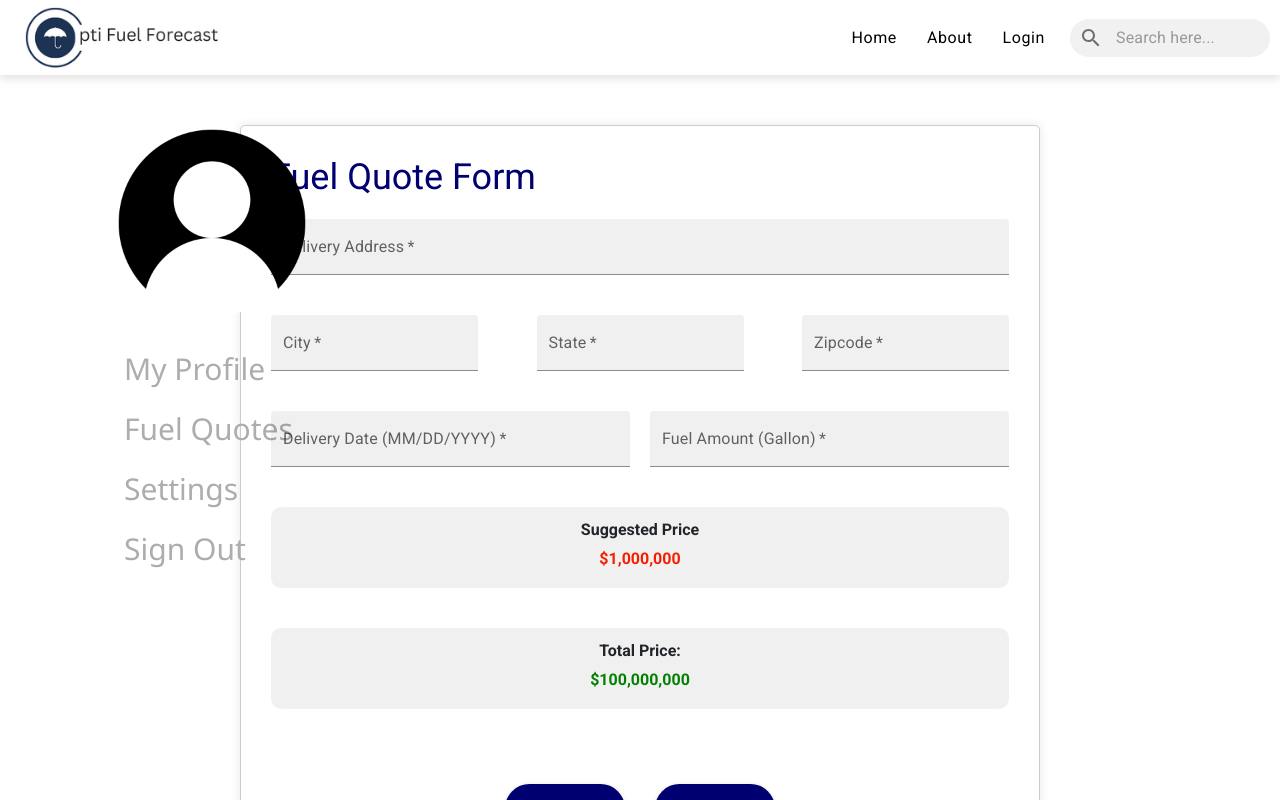
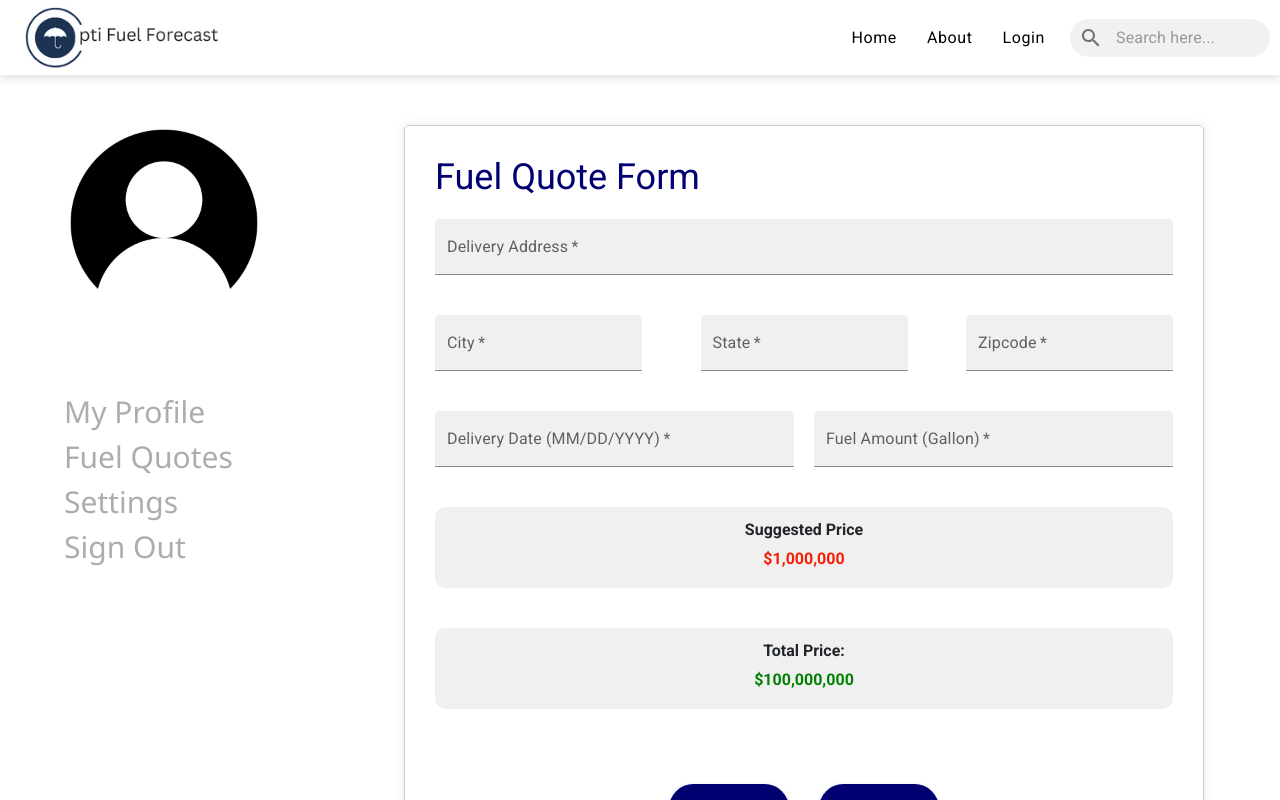
Before and after one commit to HuyVoDN/OptiFuelForecast, a React (Vite) app in the folder front-end/: page /user/quote in a window 1280 px wide. Shown: the top 800 px of the page. Built offline with nearby package versions, Linux system fonts and the light colour scheme.

Commit message:
fixed padding/margins for sidebar

```diff
--- a/front-end/src/components/sidebar/Sidebar.jsx
+++ b/front-end/src/components/sidebar/Sidebar.jsx
@@ -36,7 +36,7 @@ const Sidebar = () => {
       <div className="sidebar">
         <div className="client-profile">
           <img src={userProfilePic}  alt='profile' />
-          <h1>{firstName} {lastName}</h1>
+          <h1>{firstName} <br/> {lastName}</h1>
           </div>
         <nav className='nav-menu'>
         <ul className ="sidebar-menu-items">
--- a/front-end/src/components/sidebar/Sidebar.scss
+++ b/front-end/src/components/sidebar/Sidebar.scss
@@ -1,10 +1,10 @@
 .sidebar
 {
-    position:fixed;
+    // position:fixed;
     display:flex;
     justify-content: flex-start;
     flex-direction: column;
-    margin: 3rem 7rem;
+    margin: 3rem 4rem;
     font-family:'Segoe UI', Tahoma, Geneva, Verdana, sans-serif;
 
     .client-profile
@@ -25,6 +25,7 @@
     .sidebar-menu-items
     {
         list-style: none;
+        padding: 0;
 
         .item-style
         {
@@ -36,7 +37,6 @@
         }
         .sidebar-text
         {
-            margin:15px -20px;
 
             .sidebar-link
             {
@@ -52,7 +52,6 @@
 
        .signout-btn
        {
-            margin:15px -20px;
 
             button
             {
--- a/front-end/src/pages/ClientProfile.scss
+++ b/front-end/src/pages/ClientProfile.scss
@@ -2,7 +2,6 @@
 
 .client-profile {
     font-family: 'Roboto', sans-serif;
-    margin: 0;
     padding: 0;
 
     .main-content{
@@ -17,7 +16,7 @@
 
         .container {
             max-width: 800px; /* Increase the max-width */
-            margin: 50px auto;
+            margin: 50px;
             padding: 30px; /* Increase the padding */
             border: 1px solid #ccc;
             border-radius: 5px;
```
